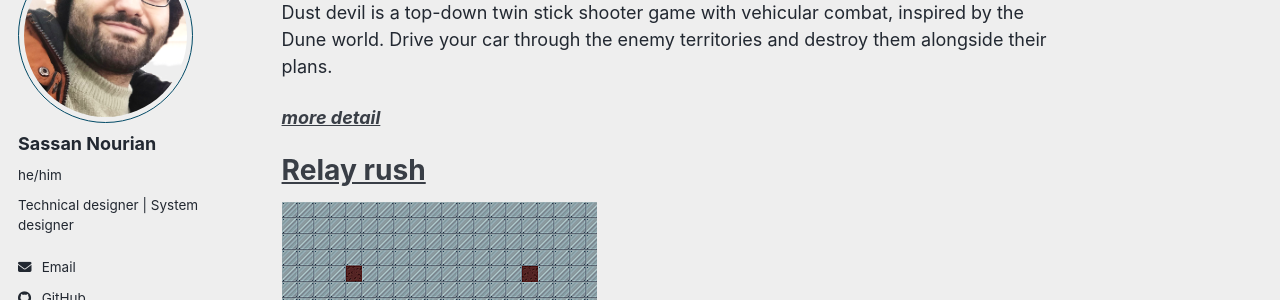
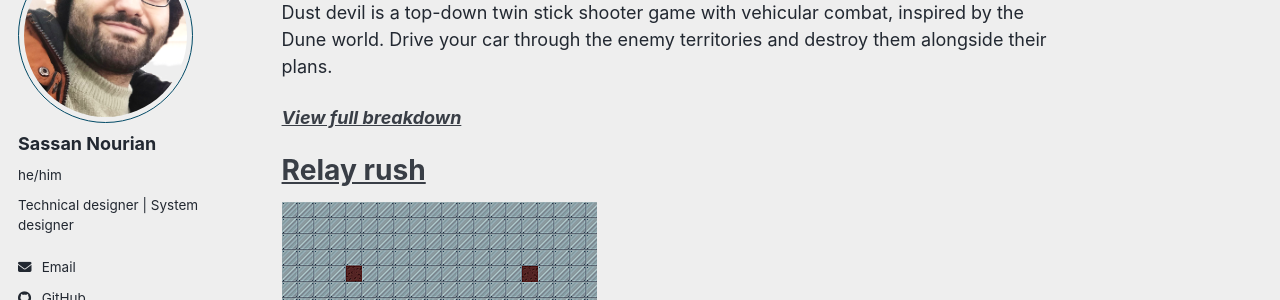
Before and after one commit to SassanTheDev/SassanTheDev.github.io, a Jekyll site: the page built from _pages/main.md, in a window 1280 px wide and 900 px high, scrolled down 475 px. Shown: the part 153-453 px from the top of the window. Built offline with Jekyll 4.4.1, drawn with Linux system fonts in a browser that asks for light colours; a style sheet for code colours, icons or effects is not loaded; some of the changed text lies outside the part shown.

Commit message:
Update links to 'View full breakdown' in main.md

```diff
--- a/_pages/main.md
+++ b/_pages/main.md
@@ -17,11 +17,11 @@
 
 Dust devil is a top-down twin stick shooter game with vehicular combat, inspired by the Dune world. Drive your car through the enemy territories and destroy them alongside their plans.
 
-***[more detail](/personal-projects/devil-dust)***
+***[View full breakdown](/personal-projects/devil-dust)***
 
 # [Relay rush](/personal-projects/relay-rush)
 ![Relay rush](/images/relay-rush-cover.png)
 
 Relay Rush is a 2D top-down puzzle adventure game set in a world devastated by interplanetary war. Play as C-55, a courier robot and deliver vital packages across dangerous territories, explore diverse tile-based zones, gather valuable resources, and overcome hazards and enemies on every mission. Upgrade your capabilities, take on greater challenges, and become the link that holds civilization together.
 
-***[more detail](/personal-projects/relay-rush)***
+***[View full breakdown](/personal-projects/relay-rush)***
```
